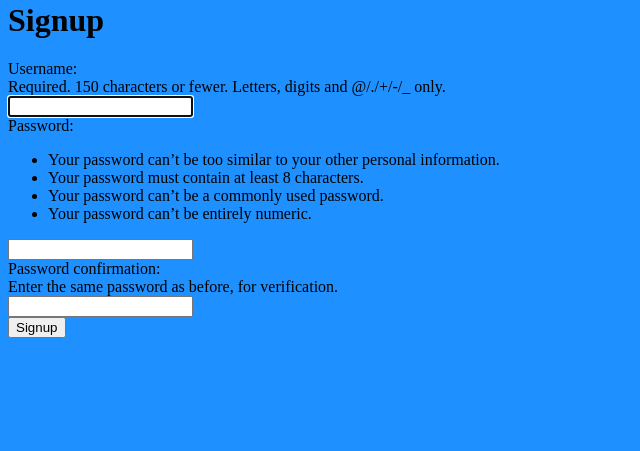
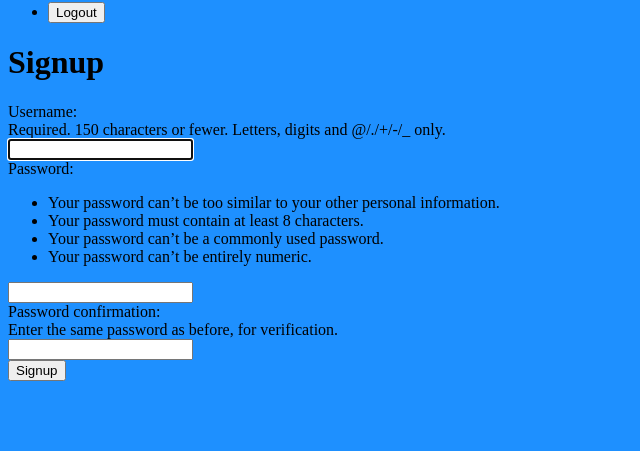
Before and after one commit to Kingno3l/django-blog, a Django app: page /accounts/signup in a window 1280 px wide. Shown: the part 349-800 px from the top of the page, without its empty margins (0-640 px from the left). Run offline with Django 5.2, Linux system fonts and the light colour scheme.

Commit message:
logging out users

```diff
--- a/djangonautic/accounts/urls.py
+++ b/djangonautic/accounts/urls.py
@@ -6,4 +6,5 @@ app_name = 'accounts'
 urlpatterns = [
     path('signup', views.signup_view, name='signup'),
     path('login', views.login_view, name='login'),
+    path('logout', views.logout_view, name='logout'),
 ]
--- a/djangonautic/accounts/views.py
+++ b/djangonautic/accounts/views.py
@@ -1,6 +1,6 @@
 from django.shortcuts import render, redirect
 from django.contrib.auth.forms import UserCreationForm, AuthenticationForm
-from django.contrib.auth import login
+from django.contrib.auth import login, logout
 
 # Create your views here.
 def signup_view(request):
@@ -28,3 +28,8 @@ def login_view(request):
     else:
         form = AuthenticationForm()
     return render(request, 'accounts/login.html', {'form': form})
+
+def logout_view(request):
+    if request.method == 'POST':
+        logout(request)
+        return redirect('articles:list')
--- a/djangonautic/templates/base_layout.html
+++ b/djangonautic/templates/base_layout.html
@@ -13,6 +13,17 @@
 
       <header class="wrapper">
             <h1><a href="{% url 'articles:list' %}"><img src="{% static 'logo.png' %}" alt="djangonautic" /></a></h1>
+
+            <nav>
+                <ul>
+                    <li>
+                        <form action="{% url 'accounts:logout'%}" method="post" class="logout-link">
+                            {% csrf_token %}
+                            <button type="submit">Logout</button>
+                        </form>
+                    </li>
+                </ul>
+            </nav>
         </header>
 
     <div class="wrapper">
```
Also changed, not shown: djangonautic/db.sqlite3.
